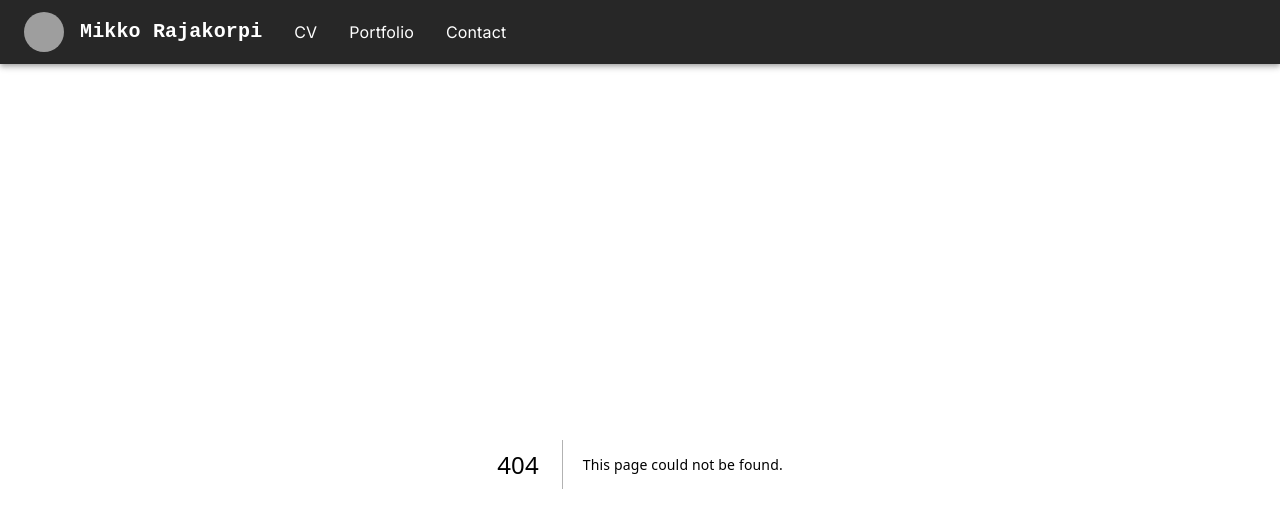
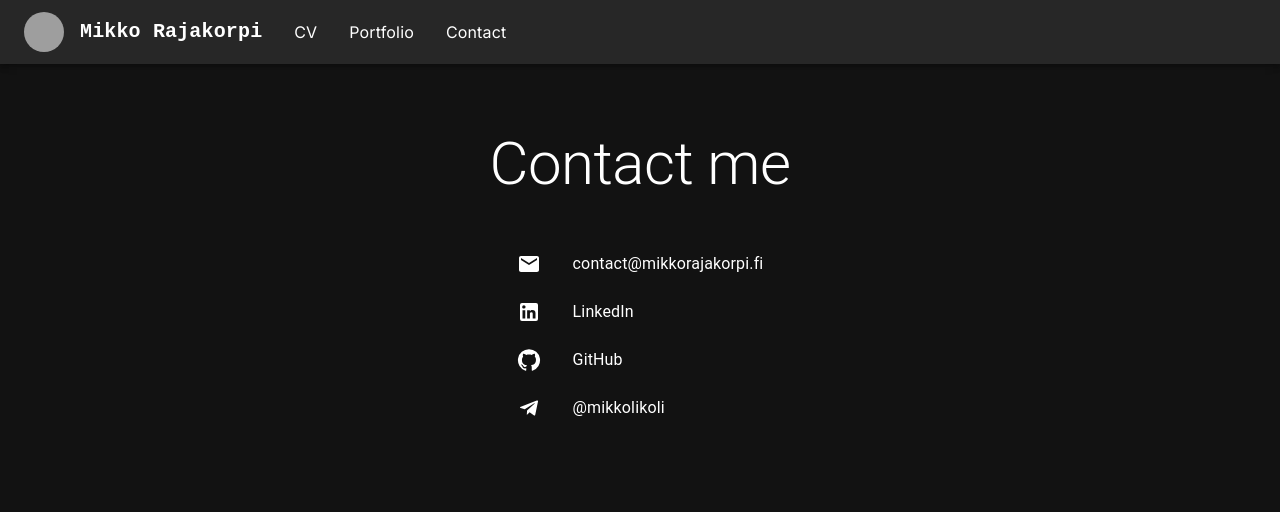
Before and after one commit to mikkolikoli/personal-homepage, a Next.js app: page /contact in a window 1280 px wide. Before the commit this address had no page. Shown: the top 512 px of the page. Built offline with nearby package versions, Linux system fonts and the light colour scheme; grey boxes are pictures that could not be loaded.

Commit message:
add contact page

```diff
--- /dev/null
+++ b/src/app/contact/page.tsx
@@ -0,0 +1,46 @@
+"use client"
+
+import { Stack, Typography, List } from "@mui/material"
+import IconListItem from "@/components/lists/IconListItem";
+
+import EmailIcon from '@mui/icons-material/Email';
+import TelegramIcon from '@mui/icons-material/Telegram';
+import LinkedInIcon from '@mui/icons-material/LinkedIn';
+import GitHubIcon from '@mui/icons-material/GitHub';
+
+export default function ContactPage() {
+  return (
+    <Stack
+      component="main"
+      justifyContent="center"
+      alignItems="center"
+      spacing={4}
+      padding={8}
+    >
+      <Typography
+        variant="h2"
+        component="h1"
+      >
+        Contact me
+      </Typography>
+
+      <List>
+        <IconListItem link to="mailto:contact@mikkorajakorpi.fi" content="contact@mikkorajakorpi.fi">
+          <EmailIcon />
+        </IconListItem>
+
+        <IconListItem link to="https://www.linkedin.com/in/mikko-rajakorpi-825777254/" content="LinkedIn">
+          <LinkedInIcon />
+        </IconListItem>
+
+        <IconListItem link to="https://github.com/mikkolikoli" content="GitHub">
+          <GitHubIcon />
+        </IconListItem>
+
+        <IconListItem content="@mikkolikoli">
+          <TelegramIcon />
+        </IconListItem>
+      </List>
+    </Stack>
+  )
+}
--- a/src/app/cv/page.tsx
+++ b/src/app/cv/page.tsx
@@ -1,6 +1,4 @@
 "use client"
-
-import { useState } from "react"
 
 import {
   Grid,
@@ -13,23 +11,19 @@ import {
 } from "@mui/material"
 
 import RegularList from "@/components/lists/RegularList";
+import NestedList from "@/components/lists/NestedList";
+import ContactInformationList from "@/components/lists/ContactInformationList";
 import Image from "next/image"
 
 import ExpandMoreIcon from '@mui/icons-material/ExpandMore'
 
 import { education, experience, languages, skills, volunteering, contact } from "@/data/cv";
-import NestedList from "@/components/lists/NestedList";
-import ContactInformationList from "@/components/lists/ContactInformationList";
 
 export default function CVPage() {
-  const [ tuniOpen, setTuniOpen ] = useState(true)
-  const [ goetheOpen, setGoetheOpen ] = useState(true)
-  const [ lieferandoOpen, setLieferandoOpen ] = useState(true)
-  const [ luuppi22Open, setLuuppi22Open ] = useState(true)
-  const [ luuppi23Open, setLuuppi23Open ] = useState(true)
 
   return (
     <Grid container
+      component="main"
       padding={6}
       spacing={4}
     >
--- a/src/app/page.tsx
+++ b/src/app/page.tsx
@@ -39,10 +39,7 @@ export default function Home() {
         <Typography>
           Hey, <br />
           I&apos;m Mikko Rajakorpi, a computer science student at Tampere University. <br />
-          This is my personal website. Here you can look at my
-          <Link className='text-blue-600 visited:text-purple-600 underline' href="/portfolio"> portfolio</Link>,
-          <Link className='text-blue-600 visited:text-purple-600 underline' href="/cv"> CV</Link> or
-          <Link className='text-blue-600 visited:text-purple-600 underline' href="/contact"> contact me</Link>.
+          This is my personal website. Here you can look at my <Link className='text-blue-600 visited:text-purple-600 underline' href="/portfolio">portfolio</Link>, <Link className='text-blue-600 visited:text-purple-600 underline' href="/cv">CV</Link> or <Link className='text-blue-600 visited:text-purple-600 underline' href="/contact">contact me</Link>.
         </Typography>
       </Box>
     </Stack>
--- a/src/app/portfolio/page.tsx
+++ b/src/app/portfolio/page.tsx
@@ -9,6 +9,7 @@ export default function PortfolioPage() {
   return (
     <Grid
       container
+      component="main"
       spacing={4}
       justifyContent="center"
       alignItems="center"
--- a/src/components/lists/IconListItem.tsx
+++ b/src/components/lists/IconListItem.tsx
@@ -1,13 +1,15 @@
-import { ListItem, ListItemIcon, ListItemText, SvgIconTypeMap } from "@mui/material"
-import { OverridableComponent } from "@mui/material/OverridableComponent"
+import { ListItem, ListItemIcon, ListItemText, ListItemButton} from "@mui/material"
 import { ReactNode } from "react"
 
 interface IconListItemProps {
   content: string,
-  children: ReactNode
+  children: ReactNode,
+  link?: boolean
+  to?: string
 }
 
-export default function IconListItem({ content, children }: IconListItemProps) {
+export default function IconListItem({ content, children, link=false, to }: IconListItemProps) {
+  if (!link) {
     return (
       <ListItem>
         <ListItemIcon>
@@ -17,3 +19,14 @@ export default function IconListItem({ content, children }: IconListItemProps) {
       </ListItem>
     )
   }
+  else {
+    return (
+      <ListItemButton component="a" href={to}>
+        <ListItemIcon>
+          {children}
+        </ListItemIcon>
+        <ListItemText primary={content} />
+      </ListItemButton>
+    )
+  }
+}
```
Lines whose indentation alone changed are shown as unchanged.
